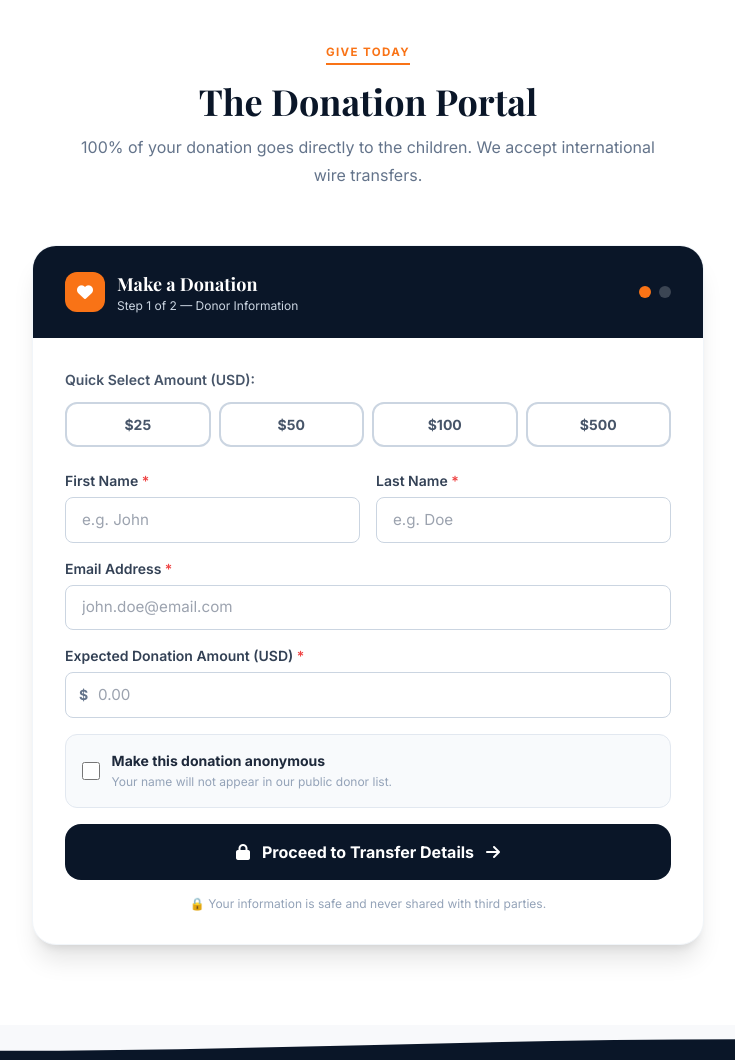
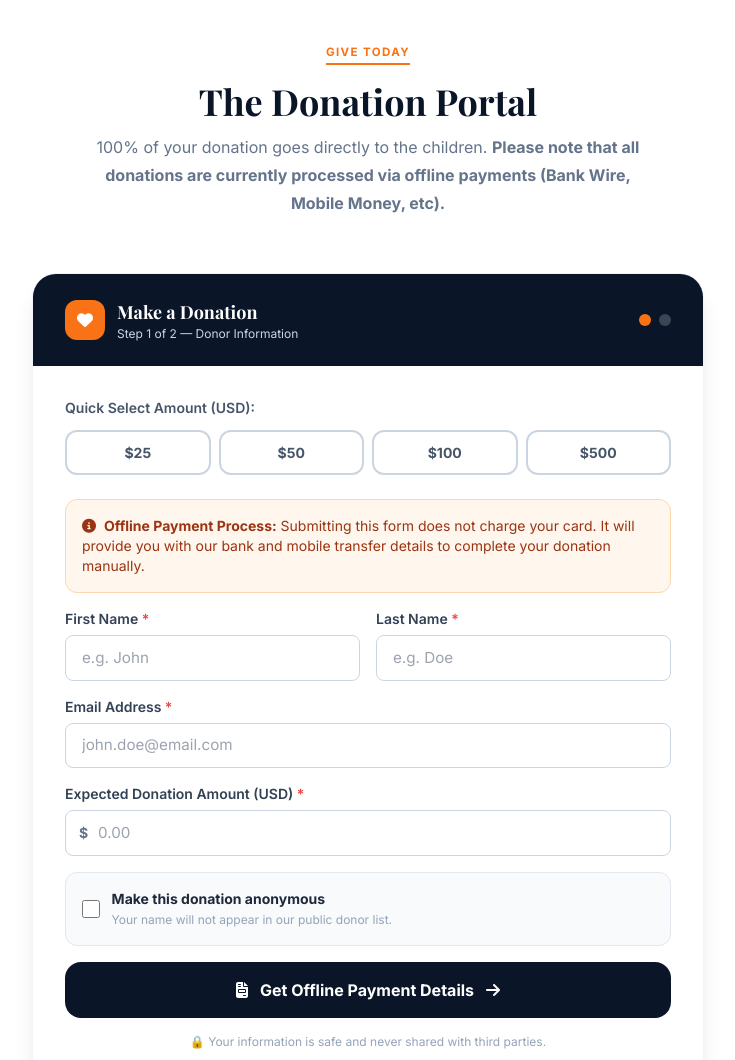
Before and after one commit to Sewyn-Codes/ongera-brethren-website, a plain HTML site: page ONGERA V1/index.html in a window 1280 px wide. Shown: the part 7120-8180 px from the top of the page, without its empty margins (272-1007 px from the left). Drawn offline with nearby package versions, Linux system fonts and the light colour scheme; animation ran at ten frames a second; a web font is replaced by a local one.

Commit message:
Add files via upload

```diff
--- a/ONGERA V1/index.html
+++ b/ONGERA V1/index.html
@@ -965,7 +965,7 @@
         <div class="text-center mb-14 reveal">
           <span class="section-eyebrow">Give Today</span>
           <h2 class="text-3xl sm:text-4xl font-display font-bold text-navy-900 mt-1">The Donation Portal</h2>
-          <p class="text-slate-500 mt-3 max-w-xl mx-auto">100% of your donation goes directly to the children. We accept international wire transfers.</p>
+          <p class="text-slate-500 mt-3 max-w-xl mx-auto">100% of your donation goes directly to the children. <strong>Please note that all donations are currently processed via offline payments (Bank Wire, Mobile Money, etc).</strong></p>
         </div>
 
         <div class="max-w-2xl mx-auto">
@@ -997,6 +997,9 @@
             </div>
 
             <form id="donor-form" class="px-8 pb-8 space-y-4" novalidate>
+              <div class="bg-orange-50 border border-orange-200 text-orange-800 p-4 rounded-xl text-sm mb-4">
+                <i class="fa-solid fa-info-circle mr-1"></i> <strong>Offline Payment Process:</strong> Submitting this form does not charge your card. It will provide you with our bank and mobile transfer details to complete your donation manually.
+              </div>
               <div class="grid sm:grid-cols-2 gap-4">
                 <div>
                   <label for="donor-first" class="block text-sm font-semibold text-slate-700 mb-1.5">First Name <span class="text-red-500" aria-hidden="true">*</span></label>
@@ -1028,8 +1031,8 @@
               <p id="form-error" class="text-red-500 text-sm font-medium hidden" role="alert" aria-live="assertive"></p>
               <button type="submit"
                 class="w-full bg-navy-900 hover:bg-navy-700 text-white font-bold py-4 rounded-2xl text-base transition-all duration-200 hover:shadow-xl flex items-center justify-center gap-3 mt-2">
-                <i class="fa-solid fa-lock" aria-hidden="true"></i>
-                Proceed to Transfer Details
+                <i class="fa-solid fa-file-invoice" aria-hidden="true"></i>
+                Get Offline Payment Details
                 <i class="fa-solid fa-arrow-right" aria-hidden="true"></i>
               </button>
               <p class="text-center text-xs text-slate-400 mt-2">🔒 Your information is safe and never shared with third parties.</p>
```
Also changed, not shown: ONGERA V1/images/van.jpg.
